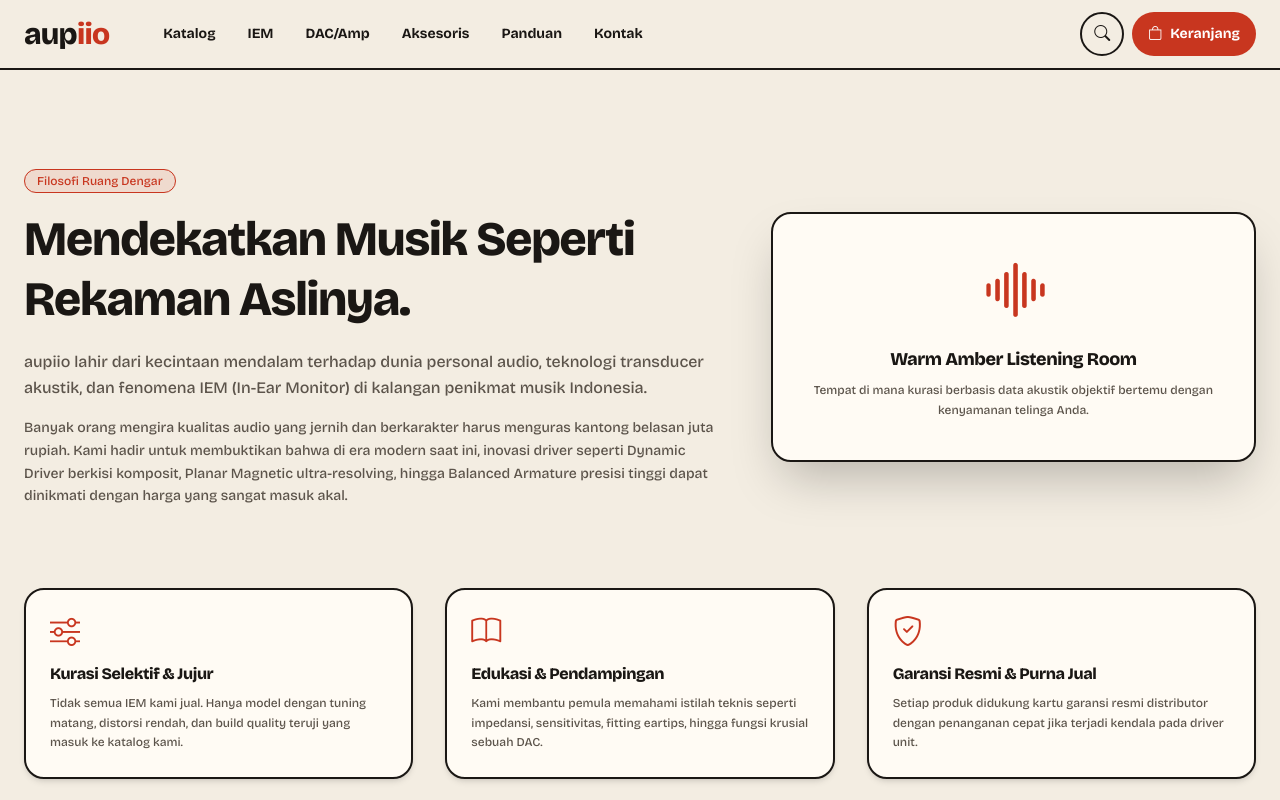
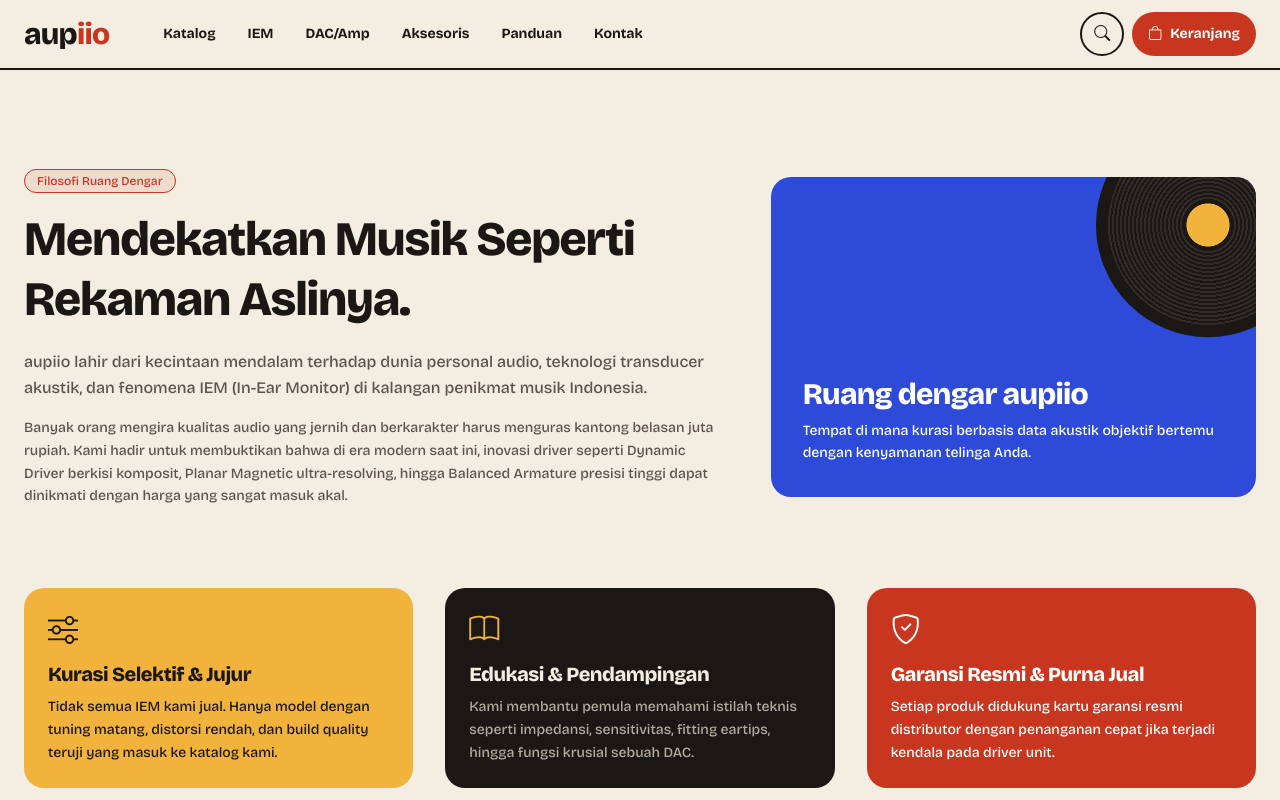
Before and after one commit to arrxz/aupiio, a website built with Vite: page about.html in a window 1280 px wide. Shown: the top 800 px of the page. Built offline with nearby package versions, Linux system fonts and the light colour scheme.

Commit message:
feat: implement bento analog pop design system and styling

```diff
--- a/about.html
+++ b/about.html
@@ -114,10 +114,10 @@
           </div>
 
           <div class="lg:col-span-5 text-center" data-reveal>
-            <div class="flex flex-col items-center justify-center rounded-card border-2 border-ink bg-surface p-10 shadow-2xl">
-              <i class="bi bi-soundwave text-7xl text-accent"></i>
-              <h3 class="mt-4 font-display text-lg font-extrabold tracking-tight text-ink">Warm Amber Listening Room</h3>
-              <p class="mt-2 text-xs text-ink-muted leading-relaxed">
+            <div class="group relative flex flex-col items-start justify-end overflow-hidden rounded-card bg-cobalt p-8 text-left text-white lg:min-h-80">
+              <div class="vinyl pointer-events-none absolute -right-16 -top-16 w-56 border-[12px] border-ink transition-transform duration-700 group-hover:rotate-180 motion-reduce:transition-none" aria-hidden="true"></div>
+              <h3 class="relative font-display text-3xl font-extrabold tracking-tight">Ruang dengar aupiio</h3>
+              <p class="relative mt-2 text-sm leading-relaxed">
                 Tempat di mana kurasi berbasis data akustik objektif bertemu dengan kenyamanan telinga Anda.
               </p>
             </div>
@@ -126,26 +126,26 @@
 
         <!-- 3 Pilar Nilai aupiio -->
         <div class="grid gap-8 sm:grid-cols-3" data-reveal>
-          <div class="rounded-card border-2 border-ink bg-surface p-6 shadow-md">
-            <i class="bi bi-sliders text-3xl text-accent mb-3 block"></i>
-            <h4 class="font-display text-base font-extrabold tracking-tight text-ink mb-2">Kurasi Selektif & Jujur</h4>
-            <p class="text-xs text-ink-muted leading-relaxed">
+          <div class="rounded-card bg-mustard text-ink p-6">
+            <i class="bi bi-sliders text-3xl text-ink mb-3 block" aria-hidden="true"></i>
+            <h4 class="font-display text-xl font-extrabold tracking-tight mb-2">Kurasi Selektif & Jujur</h4>
+            <p class="text-sm leading-relaxed text-ink">
               Tidak semua IEM kami jual. Hanya model dengan tuning matang, distorsi rendah, dan build quality teruji yang masuk ke katalog kami.
             </p>
           </div>
 
-          <div class="rounded-card border-2 border-ink bg-surface p-6 shadow-md">
-            <i class="bi bi-book text-3xl text-accent mb-3 block"></i>
-            <h4 class="font-display text-base font-extrabold tracking-tight text-ink mb-2">Edukasi & Pendampingan</h4>
-            <p class="text-xs text-ink-muted leading-relaxed">
+          <div class="rounded-card bg-ink text-bg p-6">
+            <i class="bi bi-book text-3xl text-band-accent mb-3 block" aria-hidden="true"></i>
+            <h4 class="font-display text-xl font-extrabold tracking-tight mb-2">Edukasi & Pendampingan</h4>
+            <p class="text-sm leading-relaxed text-band-muted">
               Kami membantu pemula memahami istilah teknis seperti impedansi, sensitivitas, fitting eartips, hingga fungsi krusial sebuah DAC.
             </p>
           </div>
 
-          <div class="rounded-card border-2 border-ink bg-surface p-6 shadow-md">
-            <i class="bi bi-shield-check text-3xl text-accent mb-3 block"></i>
-            <h4 class="font-display text-base font-extrabold tracking-tight text-ink mb-2">Garansi Resmi & Purna Jual</h4>
-            <p class="text-xs text-ink-muted leading-relaxed">
+          <div class="rounded-card bg-accent text-white p-6">
+            <i class="bi bi-shield-check text-3xl text-white mb-3 block" aria-hidden="true"></i>
+            <h4 class="font-display text-xl font-extrabold tracking-tight mb-2">Garansi Resmi & Purna Jual</h4>
+            <p class="text-sm leading-relaxed text-white">
               Setiap produk didukung kartu garansi resmi distributor dengan penanganan cepat jika terjadi kendala pada driver unit.
             </p>
           </div>
--- a/docs/superpowers/specs/2026-11-20-bento-analog-pop-design.md
+++ b/docs/superpowers/specs/2026-11-20-bento-analog-pop-design.md
@@ -141,3 +141,12 @@ Detail pembagian sel, jumlah produk yang tampil, dan breakpoint tablet diserahka
 - `npm run build` lulus, dan semua halaman dicek di browser pada 375px, 1024px, dan 1280px tanpa scroll horizontal.
 - Kontras token utama dicek (teks body, teks muted, teks putih di atas tomato/cobalt).
 - Nav, dropdown, offcanvas, mini-cart, add-to-cart, dan hapus item tetap berfungsi.
+
+## Keputusan implementasi (2026-11-21)
+
+- Nama token lama dipertahankan (`accent`, `surface`, `band`, dst.) dengan nilai baru, ditambah `cobalt`, `mustard`, dan `font-serif`. Dengan begitu tidak perlu mengganti class di tiap halaman.
+- Tomat: `--accent #C8361F` (teks putih 5.25:1) dan `--accent-strong #B32D1B` untuk teks merah di atas krem (5.45:1). `#E2412E` tidak dipakai karena kontrasnya kurang.
+- Tanpa filter katalog. Ubin kategori di bento hanya IEM, DAC/Amp, Aksesoris, dan Katalog. DAP, TWS, Kabel, dan Eartips dibuang karena belum ada produknya.
+- Ongkir flat Rp 18.000. Cart sekarang sama dengan checkout (total Rp 503.000).
+- Header dan footer seragam di semua halaman, kecuali checkout yang memakai header minimal. Wishlist dihapus dari header.
+- Spesifikasi product-detail tetap berupa tabel (belum jadi ubin bento).
--- a/index.html
+++ b/index.html
@@ -110,7 +110,7 @@
           <h1 class="mt-4 max-w-md text-5xl sm:text-6xl lg:text-7xl" style="text-wrap: balance;">
             Dengar detail yang <span class="font-serif font-normal italic">tersembunyi.</span>
           </h1>
-          <p class="hero-subtext mt-5 max-w-sm text-base sm:text-lg">
+          <p class="hero-subtext relative z-10 mt-5 max-w-sm text-base sm:text-lg">
             IEM, DAC/Amp, dan aksesoris pilihan untuk pendengar yang peduli detail.
           </p>
           <div class="hero-actions relative z-10 mt-auto flex flex-wrap gap-3 pt-8">
@@ -121,7 +121,7 @@
               Panduan pemula
             </a>
           </div>
-          <div class="vinyl pointer-events-none absolute -bottom-24 -right-24 w-72 border-[14px] border-ink transition-transform duration-700 group-hover:rotate-180 motion-reduce:transition-none sm:w-80" aria-hidden="true"></div>
+          <div class="vinyl pointer-events-none absolute -bottom-36 -right-36 w-64 sm:-bottom-24 sm:-right-24 sm:w-72 lg:w-80 border-[14px] border-ink transition-transform duration-700 group-hover:rotate-180 motion-reduce:transition-none" aria-hidden="true"></div>
         </section>
 
         <!-- Pilihan utama (1x2) -->
```
Also changed, not shown: assets/css/style.css.
